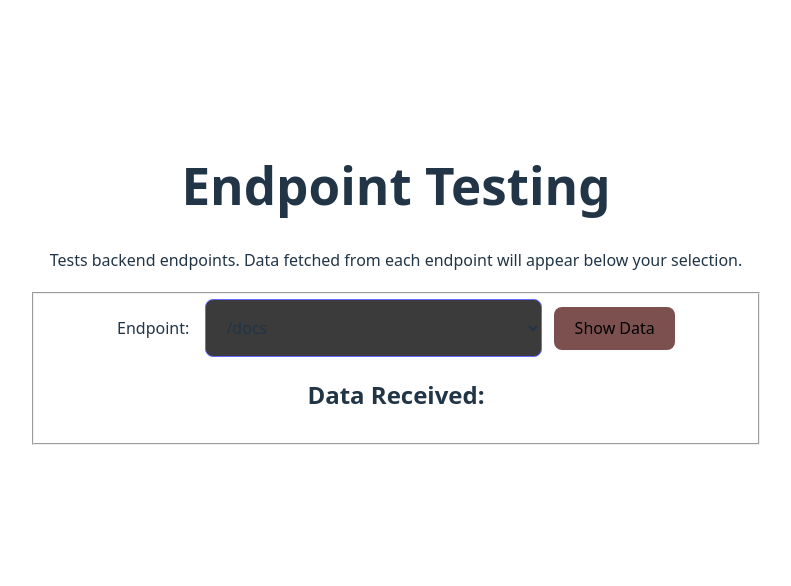
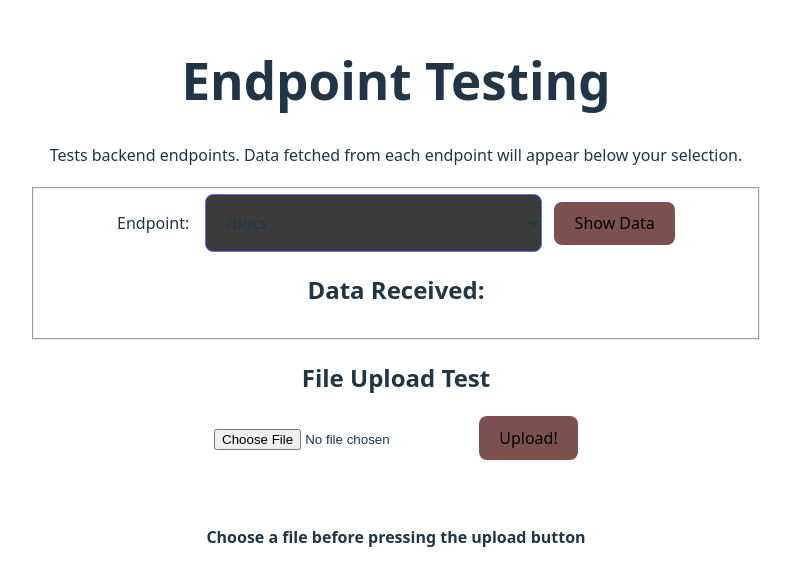
Before and after one commit to Music-Classification-Project/top-n-music-classification, a React (Vite) app in the folder frontend-vite/: page / in a window 1280 px wide. Shown: the part 106-692 px from the top of the page, without its empty margins (244-1035 px from the left). Built offline with nearby package versions, Linux system fonts and the light colour scheme.

Commit message:
Added upload form

```diff
--- a/frontend-vite/package.json
+++ b/frontend-vite/package.json
@@ -11,6 +11,7 @@
     "preview": "vite preview"
   },
   "dependencies": {
+    "axios": "^1.13.2",
     "node": "^25.2.0",
     "react": "^19.2.0",
     "react-dom": "^19.2.0"
--- a/frontend-vite/src/components/endpoint-test/EndpointTest.jsx
+++ b/frontend-vite/src/components/endpoint-test/EndpointTest.jsx
@@ -1,8 +1,9 @@
 import React, { useState, useEffect } from 'react';
+import axios from 'axios';
+
 /*
 Tests and displays data fetched from the backend API endpoints.
 */
-
 
 // Tests endpoitns by fetching data and displaying databody.
 export default function EndpointTest() {
@@ -10,6 +11,46 @@ export default function EndpointTest() {
      // State variables to hold fetched data and loading status
     const [data, setData] = useState('');
     const [selectedOption, setSelectedOption] = useState("");
+    const [selectedFile, setSelectedFile] = useState(null);
+
+    // Set selected file when user chooses a file
+    const onFileChange = (event) => {
+        setSelectedFile(event.target.files[0]);
+    };
+
+    // Saves the file as a Formdata object
+    const onFileUpload = () => {
+        const formData = new FormData();
+        formData.append(
+            "myFile",
+            selectedFile,
+            selectedFile.name
+        );
+
+        //TODO: get this working.
+        console.log(selectedFile);
+        axios.post('http://localhost:5000/v1/genres/music', selectedFile);
+    };
+
+    // IF file is selected return file details. Else, prompt the user to select a file.
+    const fileData = () => {
+        if (selectedFile) {
+            return (
+                <div>
+                    <h2>File Details:</h2>
+                    <p>File Name: {selectedFile.name}</p>
+                    <p>File Type: {selectedFile.type}</p>
+                </div>
+            );
+        } else {
+            return (
+                <div>
+                    <br />
+                    <h4>Choose a file before pressing the upload button</h4>
+                    </div>
+            );
+        }
+    };
 
     // Array of endpoints to be tested
     const [endpoints, setEndpoints] = useState(['/docs', '/openapi.json', '/v1/genres/recommendations?limit=5',
@@ -38,6 +79,7 @@ export default function EndpointTest() {
         <div>
             <h1>Endpoint Testing</h1>
             <div>Tests backend endpoints. Data fetched from each endpoint will appear below your selection.</div>
+
             <fieldset>
                 <form action='#' method="get">
                     <label for="endpoint">Endpoint: </label>
@@ -51,13 +93,25 @@ export default function EndpointTest() {
                             <option value={endpoint} key={endpoint.id}>{endpoint}</option>
                         ))}
                     </select>
+
                     <button type="submit" value="submit" onClick={handleSubmit}>Show Data</button>
+
                     <div>
                         <h2>Data Received:</h2>
                         <div>{data}</div>
                     </div>
+
                 </form>
             </fieldset>
+
+            <div>
+                <h2>File Upload Test</h2>
+                <input type="file" onChange={onFileChange} />
+                <button onClick={onFileUpload}>
+                    Upload!
+                </button>
+            </div>
+            {fileData()}
         </div>
     )
 }
```
Also changed, not shown: 1 other file (tests, documents, lock files or other folders).
